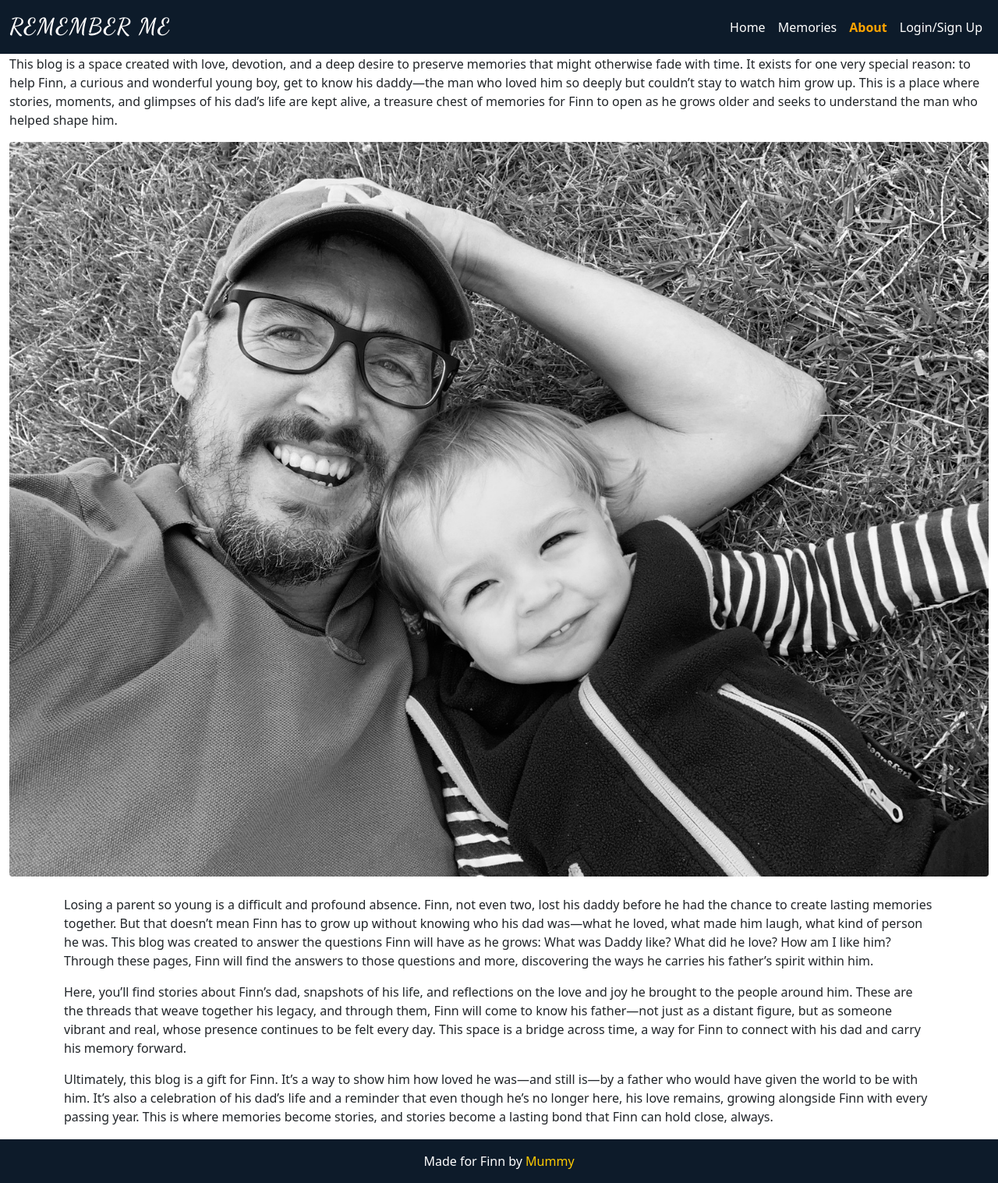
After one commit to justynath/remember-me, a Django app: page /about/ in a window 1280 px wide. The commit adds this page. Shown: the whole page at 78% size. Run offline with Django 4.2, Linux system fonts and the light colour scheme.

Commit message:
Add about page

```diff
--- /dev/null
+++ b/memories/templates/memories/about.html
@@ -0,0 +1,29 @@
+{% extends "base.html" %}
+{% load static %}
+
+{% block content %}
+<div class="about-page">
+    <!-- Introductory Section -->
+    <div class="intro-section">
+        <div class="container-fluid d-flex align-items-start flex-wrap">
+            <!-- Text Section -->
+            <div class="intro-text">
+                <p>This blog is a space created with love, devotion, and a deep desire to preserve memories that might otherwise fade with time. It exists for one very special reason: to help Finn, a curious and wonderful young boy, get to know his daddy—the man who loved him so deeply but couldn’t stay to watch him grow up. This is a place where stories, moments, and glimpses of his dad’s life are kept alive, a treasure chest of memories for Finn to open as he grows older and seeks to understand the man who helped shape him.</p>
+            </div>
+            <!-- Image Section -->
+            <div class="intro-image">
+                <img src="{% static 'images/about.jpg' %}" alt="About Finn and His Daddy" class="img-fluid rounded">
+            </div>
+        </div>
+    </div>
+
+    <!-- Additional Content Section -->
+    <div class="container mt-4">
+        <p>Losing a parent so young is a difficult and profound absence. Finn, not even two, lost his daddy before he had the chance to create lasting memories together. But that doesn’t mean Finn has to grow up without knowing who his dad was—what he loved, what made him laugh, what kind of person he was. This blog was created to answer the questions Finn will have as he grows: What was Daddy like? What did he love? How am I like him? Through these pages, Finn will find the answers to those questions and more, discovering the ways he carries his father’s spirit within him.</p>
+
+        <p>Here, you’ll find stories about Finn’s dad, snapshots of his life, and reflections on the love and joy he brought to the people around him. These are the threads that weave together his legacy, and through them, Finn will come to know his father—not just as a distant figure, but as someone vibrant and real, whose presence continues to be felt every day. This space is a bridge across time, a way for Finn to connect with his dad and carry his memory forward.</p>
+
+        <p>Ultimately, this blog is a gift for Finn. It’s a way to show him how loved he was—and still is—by a father who would have given the world to be with him. It’s also a celebration of his dad’s life and a reminder that even though he’s no longer here, his love remains, growing alongside Finn with every passing year. This is where memories become stories, and stories become a lasting bond that Finn can hold close, always.</p>
+    </div>
+</div>
+{% endblock %}
--- a/memories/urls.py
+++ b/memories/urls.py
@@ -4,5 +4,6 @@ from django.urls import path
 urlpatterns = [
     path('', views.PostList.as_view(), name='home'),
     path('memories/', views.PostLists.as_view(), name='memories'),
+    path('about/', views.AboutView.as_view(), name='about'),
     path('<slug:slug>/', views.post_detail, name='post_detail'),
 ]
--- a/memories/views.py
+++ b/memories/views.py
@@ -1,19 +1,21 @@
 from django.shortcuts import render, get_object_or_404
 from django.views import generic
 from .models import Post
+from django.views.generic import TemplateView
 
 # Create your views here.
 
 class PostList(generic.ListView):
     queryset = Post.objects.filter(status=1)
     template_name = "memories/index.html"
-    paginate_by = 6
 
 class PostLists(generic.ListView):
     queryset = Post.objects.filter(status=1)
     template_name = "memories/memories.html"
     paginate_by = 6
 
+class AboutView(TemplateView):
+    template_name = 'memories/about.html'
 
 def post_detail(request, slug):
     """
--- a/templates/base.html
+++ b/templates/base.html
@@ -2,6 +2,7 @@
 
 {% url 'home' as home_url %}
 {% url 'memories' as memories_url %}
+{% url 'about' as about_url %}
 
 <!DOCTYPE html>
 <html class="h-100" lang="en">
@@ -57,7 +58,7 @@
                         </a>
                     </li>
                     <li class="nav-item">
-                        <a class="nav-link" href="#">About</a>
+                        <a class="nav-link {% if request.path == about_url %}active{% endif %}" href="{% url 'about' %}">About</a>
                     </li>
                     <li class="nav-item">
                         <a class="nav-link" href="#">Login/Sign Up</a>
```
